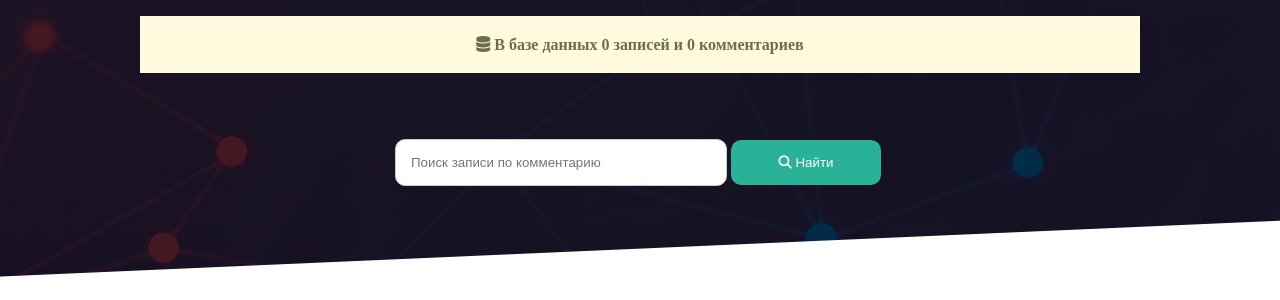
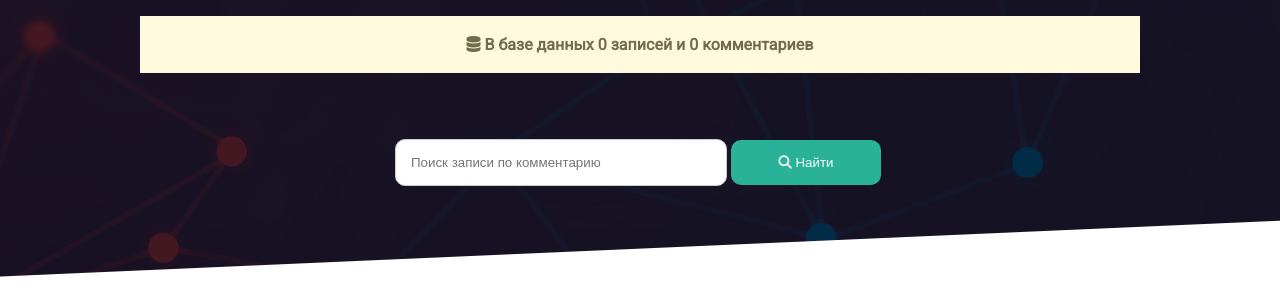
Before and after one commit to vladislaus1990/test, a PHP site: page / in a window 1280 px wide. Shown: the top 300 px of the page. Run offline with PHP 8.4, Linux system fonts and the light colour scheme; data that the repository does not hold is empty; some libraries are stand-ins or nearby versions.

Commit message:
Add files via upload

```diff
--- a/style.css
+++ b/style.css
@@ -1,4 +1,7 @@
+@import url('https://fonts.googleapis.com/css2?family=Roboto&display=swap');
+
 body {
+    font-family: 'Roboto', sans-serif;
     margin:0 auto;
     padding:0;
     width:1000px;
```
